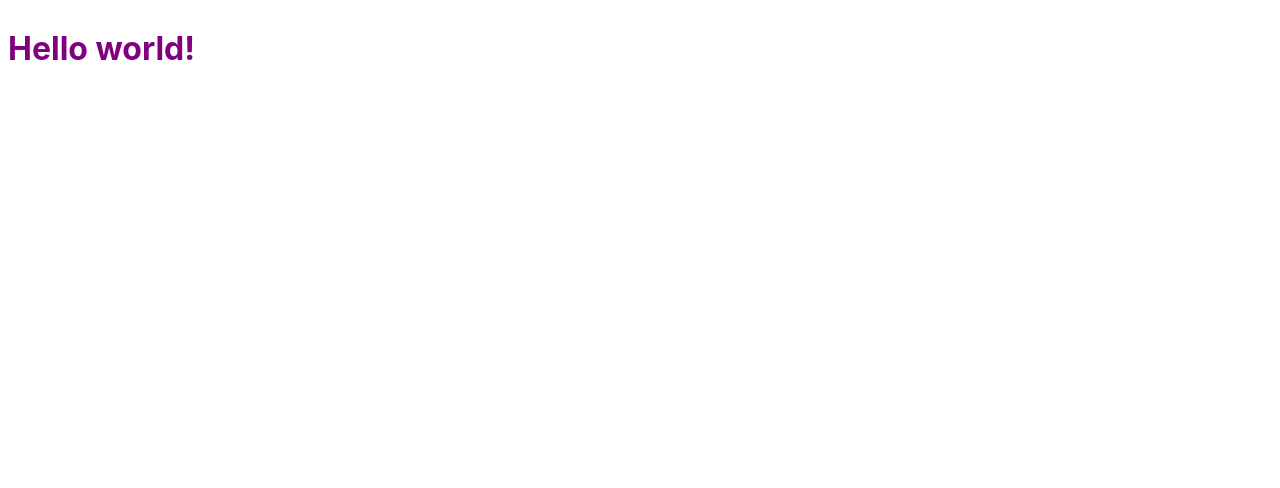
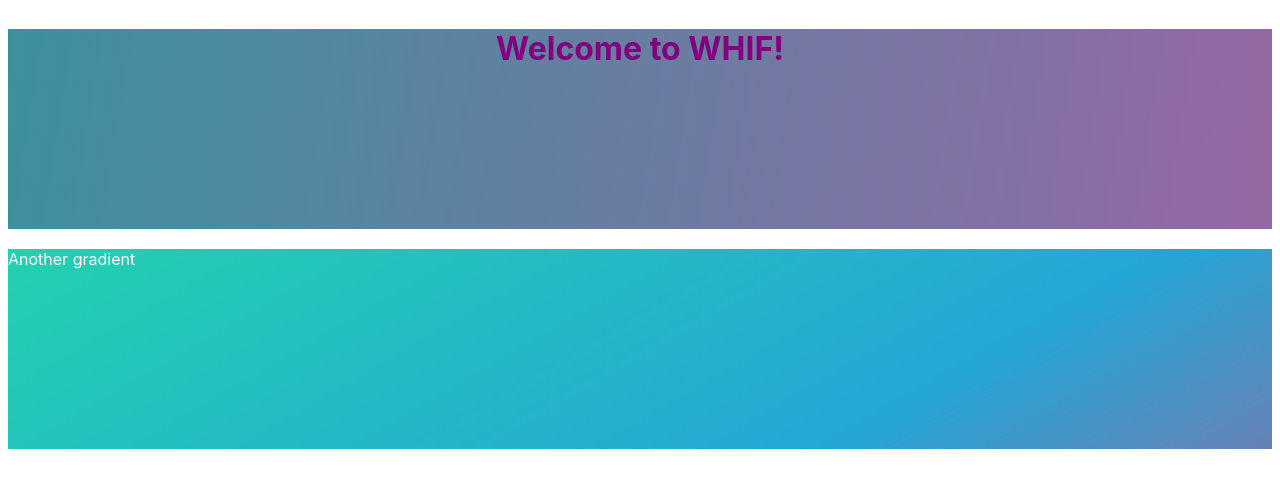
Before and after one commit to derjogi/whif-svelte, a Svelte app: page / in a window 1280 px wide. Shown: the top 488 px of the page. Built offline with nearby package versions, Linux system fonts and the light colour scheme.

Commit message:
Pure CSS vs JS gradients

```diff
--- a/public/index.html
+++ b/public/index.html
@@ -4,7 +4,7 @@
 	<meta charset='utf8'>
 	<meta name='viewport' content='width=device-width'>
 
-	<title>Svelte app</title>
+	<title>WHIF</title>
 
 	<link rel='icon' type='image/png' href='/favicon.png'>
 	<link rel='stylesheet' href='/global.css'>
--- a/src/App.svelte
+++ b/src/App.svelte
@@ -1,11 +1,143 @@
 <script>
-	export let name;
+	export let website;
+	let colors = [
+			[62,35,255],
+			[60,255,60],
+			[255,35,98],
+			[45,175,230],
+			[255,0,255],
+			[255,128,0]];
+
+	let step = 0;
+	//color table indices for:
+	// current color left
+	// next color left
+	// current color right
+	// next color right
+	let colorIndices = [0,1,2,3];
+
+	//transition speed
+	let gradientSpeed = 0.001;
+
+	function updateGradient()
+	{
+		let currentLeft = colors[colorIndices[0]];
+		let nextLeft = colors[colorIndices[1]];
+		let currentRight = colors[colorIndices[2]];
+		let nextRight = colors[colorIndices[3]];
+
+		let istep = 1 - step;
+		let r1 = Math.round(istep * currentLeft[0] + step * nextLeft[0]);
+		let g1 = Math.round(istep * currentLeft[1] + step * nextLeft[1]);
+		let b1 = Math.round(istep * currentLeft[2] + step * nextLeft[2]);
+		let color1 = "rgb("+r1+","+g1+","+b1+")";
+
+		let r2 = Math.round(istep * currentRight[0] + step * nextRight[0]);
+		let g2 = Math.round(istep * currentRight[1] + step * nextRight[1]);
+		let b2 = Math.round(istep * currentRight[2] + step * nextRight[2]);
+		let color2 = "rgb("+r2+","+g2+","+b2+")";
+
+		let gradientElement = document.getElementById('gradient');
+		gradientElement.style.background="-webkit-gradient(linear, left top, right bottom, from("+color1+"), to("+color2+"))"
+		gradientElement.style.background="-moz-linear-gradient(left, "+color1+" 0%, "+color2+" 100%)";
+
+		step += gradientSpeed;
+		if ( step >= 1 )
+		{
+			step %= 1;
+			colorIndices[0] = colorIndices[1];
+			colorIndices[2] = colorIndices[3];
+
+			//pick two new target color indices
+			//do not pick the same as the current one
+			colorIndices[1] = ( colorIndices[1] + Math.floor( 1 + Math.random() * (colors.length - 1))) % colors.length;
+			colorIndices[3] = ( colorIndices[3] + Math.floor( 1 + Math.random() * (colors.length - 1))) % colors.length;
+
+		}
+	}
+
+	setInterval(updateGradient,10);
+
+
 </script>
 
 <style>
 	h1 {
 		color: purple;
+		text-align: center;
 	}
+
+	body{
+		background-color: #000000;
+		padding: 0px;
+		margin: 0px;
+	}
+
+	#gradient
+	{
+		width: 100%;
+		height: 200px;
+		padding: 0px;
+		margin: 0px;
+	}
+
+	.top-div {
+		height: 90px;
+		background-color: aqua;
+	}
+
+
+	#gradient2 {
+		width: 100%;  /*wh?*/
+		height: 200px;  /*vh?*/
+		color: #fff;
+		background: linear-gradient(-30deg, #EE7752, #E73C7E, #23A6D5, #23D5AB, #000000, #ffffff);
+		background-size: 400% 400%;
+		-webkit-animation: Gradient 30s ease infinite;
+		-moz-animation: Gradient 30s ease infinite;
+		animation: Gradient 30s ease infinite;
+	}
+
+	@-webkit-keyframes Gradient {
+		0% {
+			background-position: 0% 50%
+		}
+		50% {
+			background-position: 100% 50%
+		}
+		100% {
+			background-position: 0% 50%
+		}
+	}
+
+	@-moz-keyframes Gradient {
+		0% {
+			background-position: 0% 50%
+		}
+		50% {
+			background-position: 100% 50%
+		}
+		100% {
+			background-position: 0% 50%
+		}
+	}
+
+	@keyframes Gradient {
+		0% {
+			background-position: 0% 50%
+		}
+		50% {
+			background-position: 100% 50%
+		}
+		100% {
+			background-position: 0% 50%
+		}
+	}
+
+
 </style>
-
-<h1>Hello {name}!</h1>
+<div class="top-div" id="gradient">
+	<h1>Welcome to {website}!</h1>
+</div>
+<br/>
+<div id="gradient2">Another gradient</div>
--- a/src/main.js
+++ b/src/main.js
@@ -3,7 +3,7 @@ import App from './App.svelte';
 const app = new App({
 	target: document.body,
 	props: {
-		name: 'world'
+		website: 'WHIF'
 	}
 });
 
```
